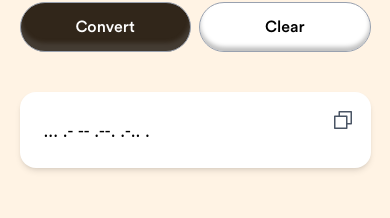
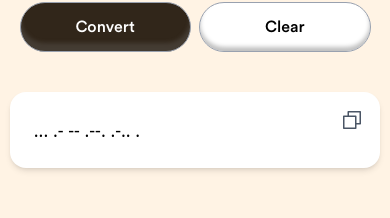
Before and after one commit to hemanthk04/Morsecode, a React (Vite) app: page / in a window 390 px wide. Both pictures are taken after typing "Sample" into the empty fields and a click on the button "Convert". Shown: the part 432-650 px from the top of the page. Built offline with nearby package versions, Linux system fonts and the light colour scheme.

Commit message:
minor change for responsive

```diff
--- a/src/App.jsx
+++ b/src/App.jsx
@@ -175,7 +175,7 @@ function App() {
 
         {/* Output box */}
         {output && (
-          <div className="bg-white mt-10 p-6 rounded-2xl shadow-md relative max-w-[90%] sm:max-w-2xl mx-auto text-left">
+          <div className="bg-white mt-10 p-6 rounded-2xl shadow-md relative max-w-[95%] sm:max-w-2xl mx-auto text-left">
             <p className="text-lg break-words">{output}</p>
             <button
               className="absolute top-4 right-4 text-gray-600 hover:text-black"
```
